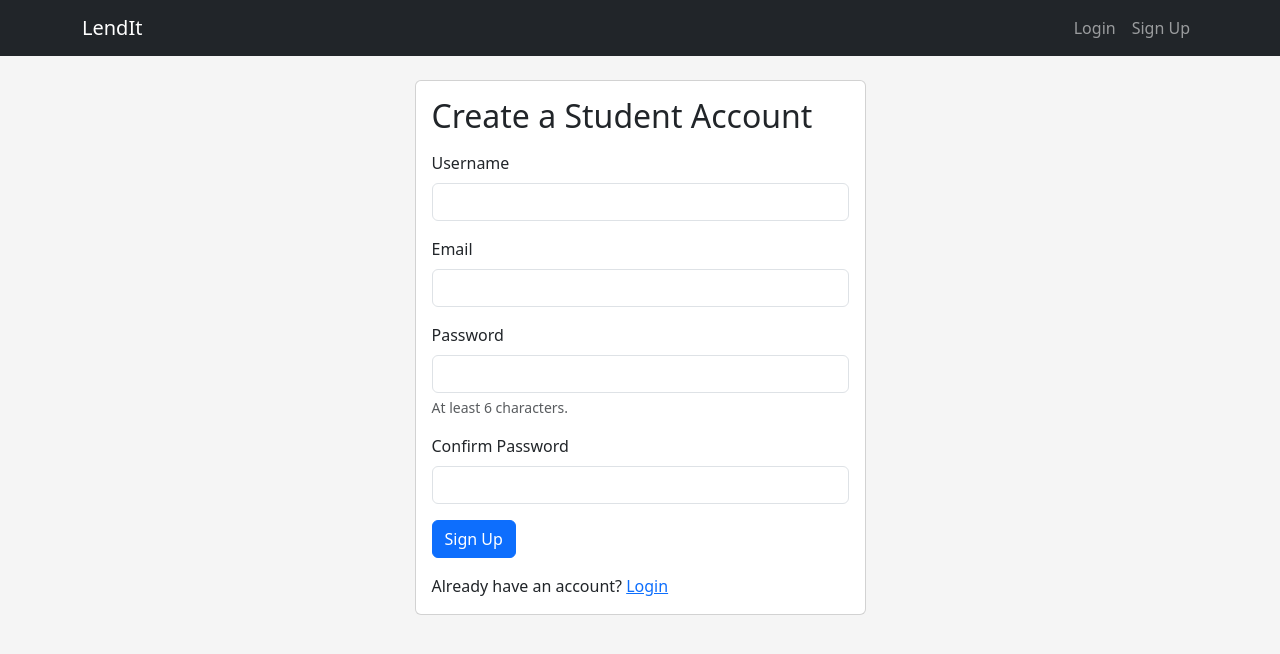
After one commit to aqshanto/LendIT, a Flask app: page /signup in a window 1280 px wide. The commit adds this page. Shown: the top 654 px of the page. Run offline with Flask 3, Linux system fonts and the light colour scheme.

Commit message:
adding feature 2

```diff
--- a/app.py
+++ b/app.py
@@ -4,8 +4,16 @@
 import os
 
 from dotenv import load_dotenv
-from flask import Flask, render_template
-from flask_sqlalchemy import SQLAlchemy
+from flask import Flask, flash, redirect, render_template, request, url_for
+from flask_login import (
+    LoginManager,
+    current_user,
+    login_required,
+    login_user,
+    logout_user,
+)
+
+from models import db, User
 
 # Read values from the .env file (SECRET_KEY, etc.)
 load_dotenv()
@@ -21,8 +29,25 @@ if not app.config["SECRET_KEY"]:
 app.config["SQLALCHEMY_DATABASE_URI"] = "sqlite:///lendit.db"
 app.config["SQLALCHEMY_TRACK_MODIFICATIONS"] = False
 
-# Database object. The models (User, Equipment, Request) come in Feature 2.
-db = SQLAlchemy(app)
+# Connect the database object from models.py to this Flask app.
+db.init_app(app)
+
+# Create the tables the first time the app starts.
+with app.app_context():
+    db.create_all()
+
+# Flask-Login remembers which user is logged in.
+login_manager = LoginManager()
+login_manager.init_app(app)
+login_manager.login_view = "login"
+login_manager.login_message = "Please log in first."
+login_manager.login_message_category = "warning"
+
+
+@login_manager.user_loader
+def load_user(user_id):
+    """Flask-Login calls this to load the logged in user from the database."""
+    return db.session.get(User, int(user_id))
 
 
 @app.route("/")
@@ -31,5 +56,85 @@ def home():
     return render_template("index.html")
 
 
+@app.route("/signup", methods=["GET", "POST"])
+def signup():
+    """Create a new student account."""
+    # A logged in user does not need the signup page.
+    if current_user.is_authenticated:
+        return redirect(url_for("home"))
+
+    if request.method == "POST":
+        username = request.form.get("username", "").strip()
+        email = request.form.get("email", "").strip().lower()
+        password = request.form.get("password", "")
+        confirm_password = request.form.get("confirm_password", "")
+
+        if not username or not email or not password:
+            flash("Please fill in all fields.", "danger")
+            return render_template("signup.html")
+
+        if len(password) < 6:
+            flash("Password must be at least 6 characters.", "danger")
+            return render_template("signup.html")
+
+        if password != confirm_password:
+            flash("The two passwords do not match.", "danger")
+            return render_template("signup.html")
+
+        if User.query.filter_by(email=email).first():
+            flash("Email already exists.", "danger")
+            return render_template("signup.html")
+
+        if User.query.filter_by(username=username).first():
+            flash("Username already exists.", "danger")
+            return render_template("signup.html")
+
+        # The role is always student here. It is never read from the form,
+        # so nobody can sign up as an admin.
+        new_user = User(username=username, email=email, role="student")
+        new_user.set_password(password)
+        db.session.add(new_user)
+        db.session.commit()
+
+        flash("Account created. Please log in.", "success")
+        return redirect(url_for("login"))
+
+    return render_template("signup.html")
+
+
+@app.route("/login", methods=["GET", "POST"])
+def login():
+    """Log a user in with email and password."""
+    if current_user.is_authenticated:
+        return redirect(url_for("home"))
+
+    if request.method == "POST":
+        email = request.form.get("email", "").strip().lower()
+        password = request.form.get("password", "")
+
+        user = User.query.filter_by(email=email).first()
+
+        # One message for both mistakes, so nobody can find out
+        # which emails have an account.
+        if user is None or not user.check_password(password):
+            flash("Login failed. Check your email and password.", "danger")
+            return render_template("login.html")
+
+        login_user(user)
+        flash(f"Welcome back, {user.username}.", "success")
+        return redirect(url_for("home"))
+
+    return render_template("login.html")
+
+
+@app.route("/logout")
+@login_required
+def logout():
+    """Log the current user out."""
+    logout_user()
+    flash("You have been logged out.", "success")
+    return redirect(url_for("home"))
+
+
 if __name__ == "__main__":
     app.run(debug=True)
--- a/templates/base.html
+++ b/templates/base.html
@@ -18,6 +18,18 @@
 <nav class="navbar navbar-expand-lg navbar-dark bg-dark">
     <div class="container">
         <a class="navbar-brand" href="{{ url_for('home') }}">LendIt</a>
+
+        <div class="navbar-nav ms-auto">
+            {% if current_user.is_authenticated %}
+                <span class="navbar-text me-3">
+                    {{ current_user.username }} ({{ current_user.role }})
+                </span>
+                <a class="nav-link" href="{{ url_for('logout') }}">Logout</a>
+            {% else %}
+                <a class="nav-link" href="{{ url_for('login') }}">Login</a>
+                <a class="nav-link" href="{{ url_for('signup') }}">Sign Up</a>
+            {% endif %}
+        </div>
     </div>
 </nav>
 
--- /dev/null
+++ b/templates/signup.html
@@ -0,0 +1,48 @@
+{% extends "base.html" %}
+
+{% block title %}Sign Up - LendIt{% endblock %}
+
+{% block content %}
+<div class="row justify-content-center">
+    <div class="col-md-5">
+        <div class="card">
+            <div class="card-body">
+                <h2 class="card-title mb-3">Create a Student Account</h2>
+
+                <form method="POST">
+                    <div class="mb-3">
+                        <label class="form-label" for="username">Username</label>
+                        <input type="text" class="form-control" id="username" name="username"
+                               maxlength="50" required>
+                    </div>
+
+                    <div class="mb-3">
+                        <label class="form-label" for="email">Email</label>
+                        <input type="email" class="form-control" id="email" name="email"
+                               maxlength="120" required>
+                    </div>
+
+                    <div class="mb-3">
+                        <label class="form-label" for="password">Password</label>
+                        <input type="password" class="form-control" id="password" name="password"
+                               minlength="6" required>
+                        <div class="form-text">At least 6 characters.</div>
+                    </div>
+
+                    <div class="mb-3">
+                        <label class="form-label" for="confirm_password">Confirm Password</label>
+                        <input type="password" class="form-control" id="confirm_password"
+                               name="confirm_password" minlength="6" required>
+                    </div>
+
+                    <button type="submit" class="btn btn-primary">Sign Up</button>
+                </form>
+
+                <p class="mt-3 mb-0">
+                    Already have an account? <a href="{{ url_for('login') }}">Login</a>
+                </p>
+            </div>
+        </div>
+    </div>
+</div>
+{% endblock %}
```
Also changed, not shown: create_admin.py (added, +45 -0 lines), models.py (added, +75 -0 lines), templates/login.html (added, +33 -0 lines), README.md (added).
